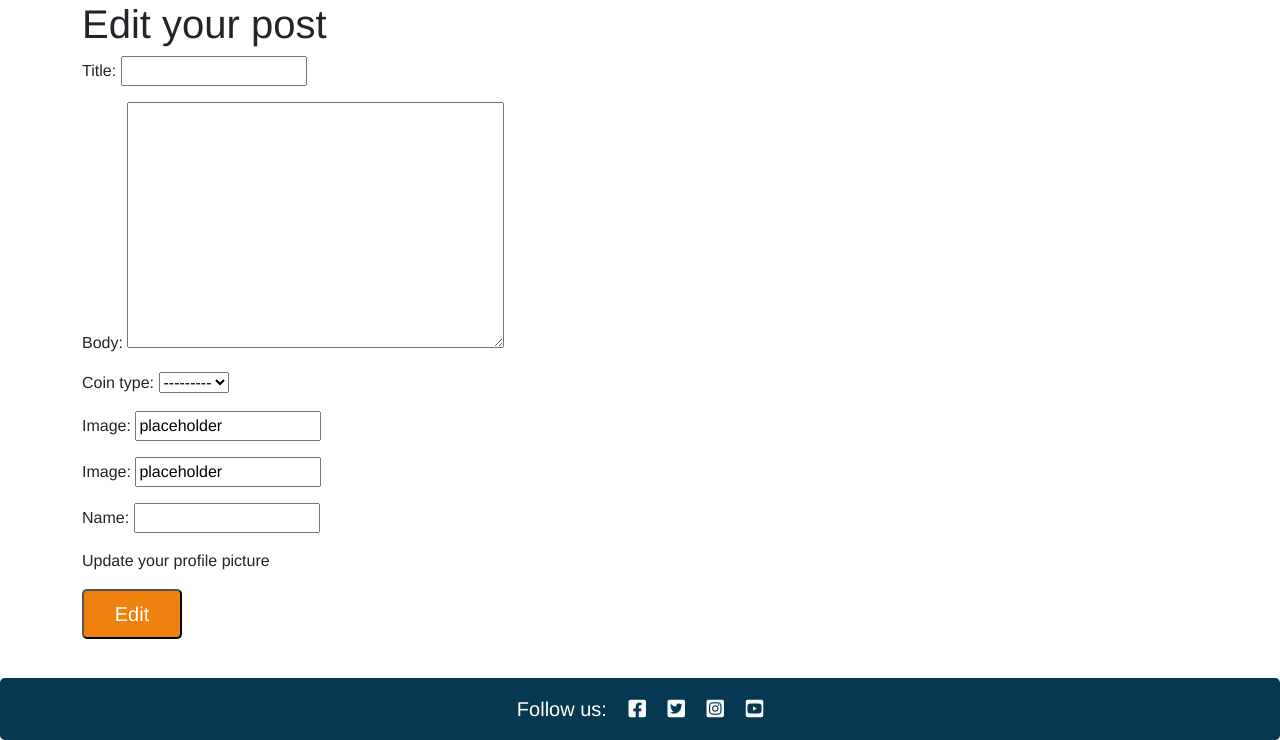
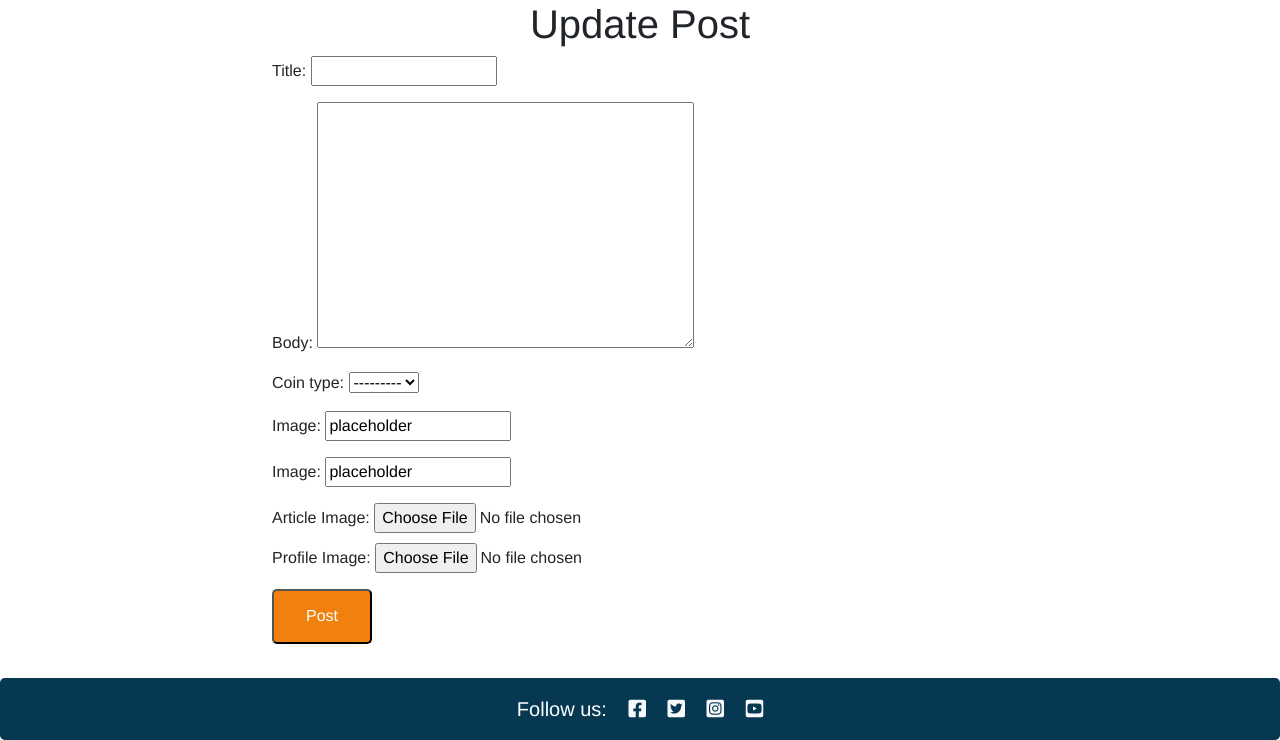
Before and after one commit to Renwar-P/cryptalk, a Django app: template templates/update_post.html in a window 1280 px wide. Shown: the part 60-800 px from the top of the page. Run offline with Django 5.2, Linux system fonts and the light colour scheme; the template is opened without the code that fills it: values that come from a table or form of the project are taken from there, others are empty.

Commit message:
update UpdatePostView and update_post.html

```diff
--- a/blog/views.py
+++ b/blog/views.py
@@ -130,11 +130,13 @@ https://docs.djangoproject.com/en/5.0/topics/forms/modelforms/
 class UpdatePostView(LoginRequiredMixin, UpdateView):
     model = Post
     template_name = 'update_post.html'
-    fields = ['title', 'body', 'featured_image', 'coin_type', 'author_image']
+    fields = ['title', 'body', 'coin_type']
 
     def form_valid(self, form):
         form.instance.author = self.request.user
-        messages.success(self.request, 'Your post has been updated.')
+        form.instance.featured_image = self.request.FILES.get('featured_image')
+        form.instance.author_image = self.request.FILES.get('author_image')
+        messages.success(self.request, 'Your post has been updated')
         return super().form_valid(form)
 
 """ the inspiration behind this codeblock came from
--- a/templates/update_post.html
+++ b/templates/update_post.html
@@ -9,22 +9,29 @@
 
 
   {% extends 'base.html' %} {% block content %}
-
-<div class="container">
-  <h1>Edit your post</h1>
-
-
-
-
-  <form method="POST" enctype="multipart/form-data">
-    {% csrf_token %}
-    {{form.as_p}}
-    {{ coin_type_form.as_p }}
-    <p>Update your profile picture</p>
-
-    <button style="width: 100px; margin-bottom: 20px;" class="btn-signup btn-lg">Edit</button>
-  </form>
-</div>
+  <div class="container">
+    <div class="row justify-content-center">
+      <div class="col-md-8">
+        <h1 class="text-center">Update Post</h1>
+        <form method="POST" enctype="multipart/form-data">
+          {% csrf_token %}
+          <div class="form-group">
+            {{ form.as_p }}
+          </div>
+          <div class="form-group">
+            <label for="id_featured_image">Article Image:</label>
+            <input type="file" class="form-control-file" id="id_featured_image" name="featured_image">
+          </div>
+          <div class="form-group">
+            <label for="id_author_image">Profile Image:</label>
+            <input style="margin-top: 10px;" type="file" class="form-control-file" id="id_author_image" name="author_image">
+          </div>
+          <div class="mb-3"></div>
+          <button style="width: 100px; height: 55px; background-color: #F0810F; border-radius: 5px; color: white;">Post</button>
+        </form>
+      </div>
+    </div>
+  </div>
 
 {% endblock %}
 
```
